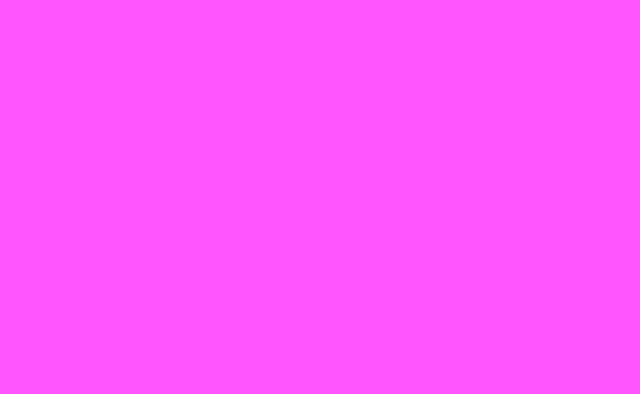
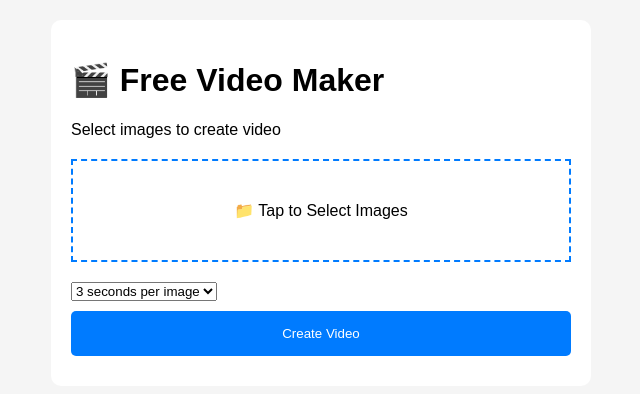
Before and after one commit to sahilsharma01roman-eng/Free-video-maker-, a plain HTML site: page index.html in a window 1280 px wide. Shown: the whole page, without its empty margins (319-959 px from the left). Drawn offline with Linux system fonts and the light colour scheme.

Commit message:
Update index.html

```diff
--- a/index.html
+++ b/index.html
@@ -5,4 +5,29 @@
     <meta name="viewport" content="width=device-width, initial-scale=1.0">
     <script src="https://unpkg.com/@ffmpeg/ffmpeg@0.11.0/dist/ffmpeg.min.js"></script>
     <style>
-        body { font-family: Arial; margin: 20px; background: #f5f
+        body { font-family: Arial; margin: 20px; background: #f5f5f5; }
+        .container { max-width: 500px; margin: auto; background: white; padding: 20px; border-radius: 10px; }
+        .upload-area { border: 2px dashed #007bff; padding: 40px; text-align: center; margin: 20px 0; cursor: pointer; }
+        button { width: 100%; padding: 15px; background: #007bff; color: white; border: none; border-radius: 5px; margin: 10px 0; }
+    </style>
+</head>
+<body>
+    <div class="container">
+        <h1>🎬 Free Video Maker</h1>
+        <p>Select images to create video</p>
+
+        <div class="upload-area" id="uploadArea">
+            📁 Tap to Select Images
+            <input type="file" id="fileInput" multiple accept="image/*" hidden>
+        </div>
+
+        <select id="duration">
+            <option value="3">3 seconds per image</option>
+        </select>
+
+        <button id="createBtn">Create Video</button>
+    </div>
+
+    <script src="script.js"></script>
+</body>
+</html>
```
